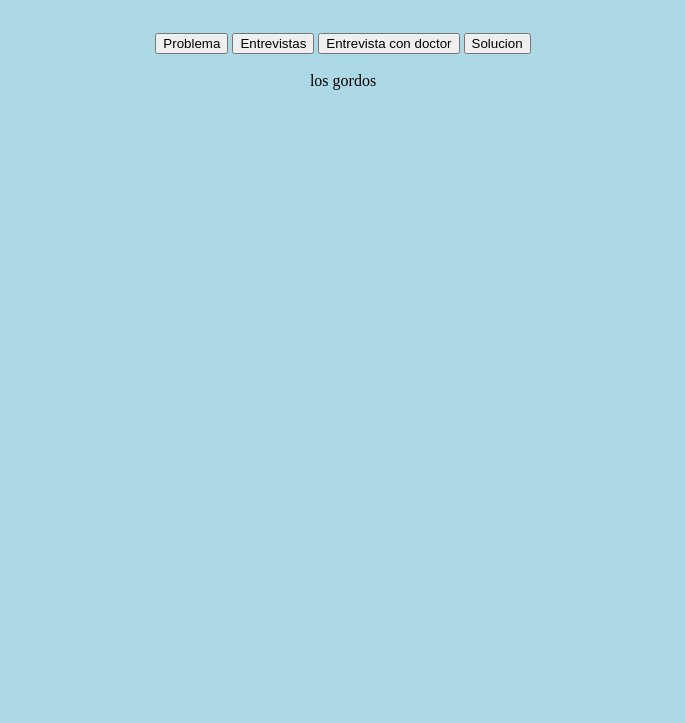
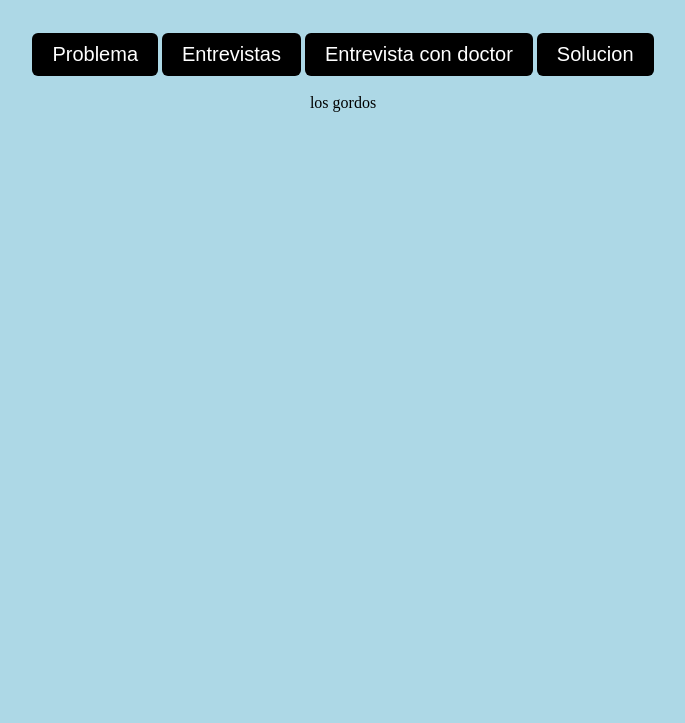
Before and after one commit to sernap97/QuirinoC.github.io, a plain HTML site: page index.html in a window 1280 px wide. Shown: the part 77-800 px from the top of the page, without its empty margins (297-982 px from the left). Drawn offline with nearby package versions, Linux system fonts and the light colour scheme.

Commit message:
Prettier buttons

```diff
--- a/index.html
+++ b/index.html
@@ -10,10 +10,10 @@
     <h1 id="headerTitle">Obesidad</h1>
     <div id="container">
       <br>
-      <button id="problema_Button">Problema</button>
-      <button id="entrevistas_Button">Entrevistas</button>
-      <button id="experto_Button">Entrevista con doctor</button>
-      <button id="solucion_Button">Solucion</button>
+      <button id="problema_Button" class="btn">Problema</button>
+      <button id="entrevistas_Button" class="btn">Entrevistas</button>
+      <button id="experto_Button" class="btn">Entrevista con doctor</button>
+      <button id="solucion_Button" class="btn">Solucion</button>
       <br><br>
       <div id="problema">
         los gordos
--- a/style.css
+++ b/style.css
@@ -14,14 +14,14 @@ body {
   font-family: Arial;
   color: #ffffff;
   font-size: 20px;
-  background: #1ED760;
+  background: black;
   padding: 10px 20px 10px 20px;
   border: solid #000000 0px;
   text-decoration: none;
 }
 
 .btn:hover {
-  background: #1fed67;
+  background: #404040;
   text-decoration: none;
 }
 
```
